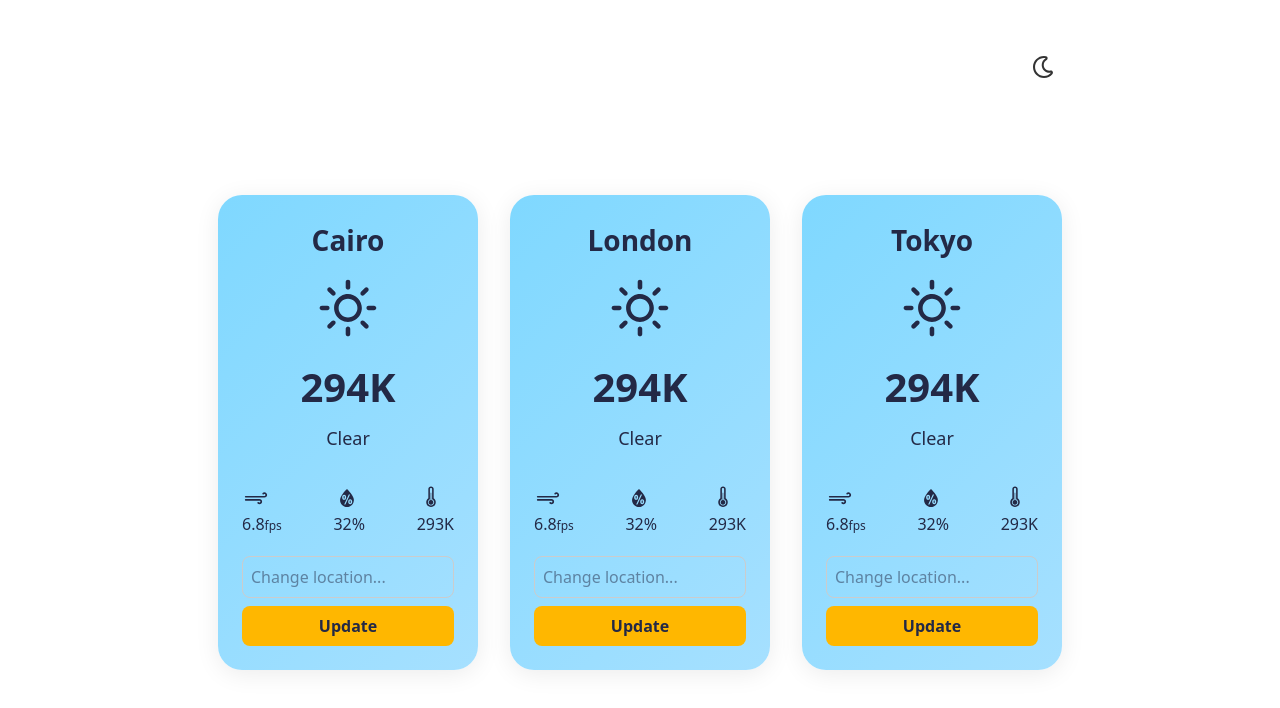
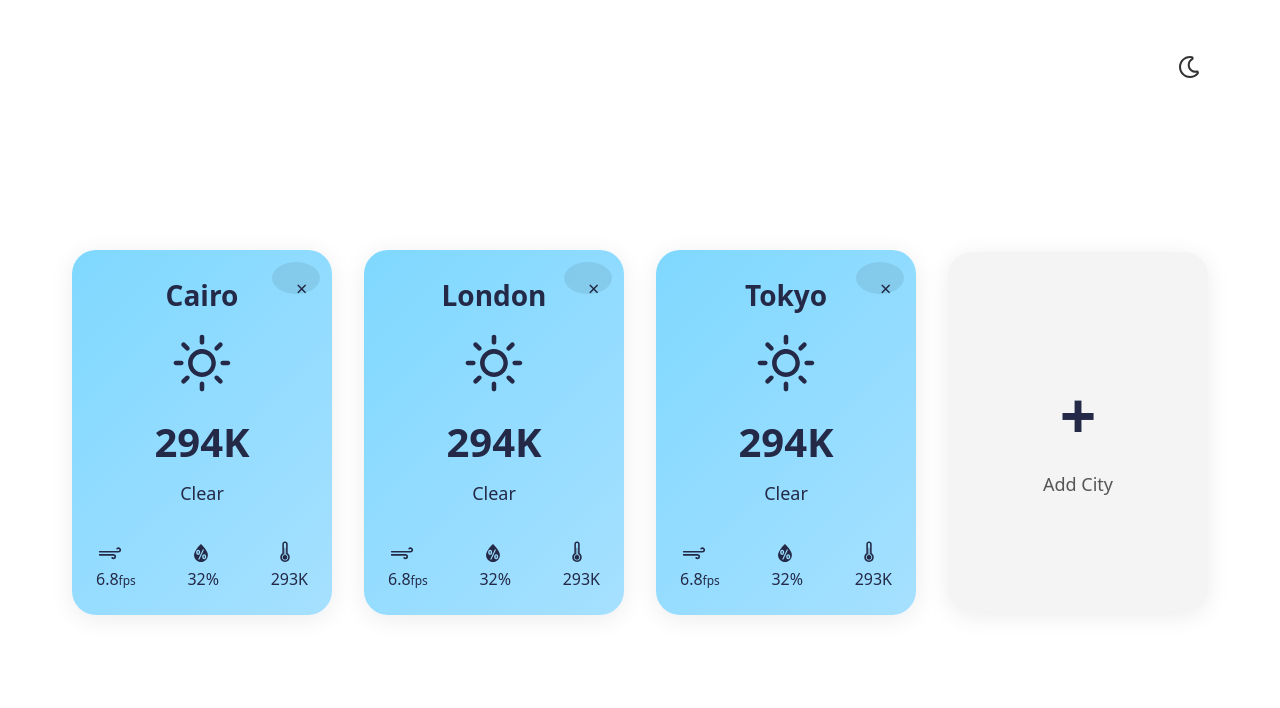
Before and after one commit to wathsala-vishwajith/ahasa, a React (Vite) app: page / in a window 1280 px wide. Shown: the top 708 px of the page. Built offline with nearby package versions, Linux system fonts and the light colour scheme.

Commit message:
wip add location

```diff
--- a/src/App.tsx
+++ b/src/App.tsx
@@ -1,18 +1,32 @@
 import './App.css'
 import DarkModeToggle from './components/DarkModeToggle/DarkModeToggle';
 import WeatherCard from './components/WeatherCard';
+import AddWeatherCard from './components/AddWeatherCard';
+import React from 'react';
 
 function App() {
+  const [cards, setCards] = React.useState([
+    { id: 'cairo', location: 'Cairo' },
+    { id: 'london', location: 'London' },
+    { id: 'tokyo', location: 'Tokyo' },
+  ]);
 
+  const handleAddCard = (city: string, locationKey?: string, condition?: any) => {
+    const id = (locationKey || city.toLowerCase().replace(/\s+/g, '-'));
+    if (!cards.some(card => card.id === id)) {
+      setCards([...cards, { id, location: city, locationKey, condition }]);
+    }
+  };
 
   return (
     <div style={{ position: 'relative', minHeight: '100vh', display: 'flex', flexWrap: 'wrap', justifyContent: 'center', alignItems: 'center' }}>
       <div style={{ position: 'absolute', top: 16, right: 16 }}>
         <DarkModeToggle />
       </div>
-      <WeatherCard id="cairo" initialLocation="Cairo" />
-      <WeatherCard id="london" initialLocation="London" />
-      <WeatherCard id="tokyo" initialLocation="Tokyo" />
+      {cards.map(card => (
+        <WeatherCard key={card.id} id={card.id} initialLocation={card.location} onRemove={id => setCards(cards.filter(c => c.id !== id))} />
+      ))}
+      <AddWeatherCard onAdd={handleAddCard} />
     </div>
   )
 }
--- /dev/null
+++ b/src/components/AddWeatherCard.tsx
@@ -0,0 +1,154 @@
+import React, { useState } from 'react';
+import type { AccuWeatherLocation } from '../services/accuweather';
+import { fetchLocationAutocomplete, fetchCurrentCondition } from '../services/accuweather';
+
+interface AddWeatherCardProps {
+  onAdd: (city: string, locationKey?: string, condition?: any) => void;
+}
+
+const AddWeatherCard: React.FC<AddWeatherCardProps> = ({ onAdd }) => {
+  const [input, setInput] = useState('');
+  const [showInput, setShowInput] = useState(false);
+  const [suggestions, setSuggestions] = useState<AccuWeatherLocation[]>([]);
+  const [loading, setLoading] = useState(false);
+  const [error, setError] = useState<string | null>(null);
+
+  const handleInput = async (e: React.ChangeEvent<HTMLInputElement>) => {
+    setInput(e.target.value);
+    if (e.target.value.length > 1) {
+      setLoading(true);
+      setError(null);
+      try {
+        const results = await fetchLocationAutocomplete(e.target.value);
+        setSuggestions(results);
+      } catch (err) {
+        setError('Failed to fetch suggestions');
+      } finally {
+        setLoading(false);
+      }
+    } else {
+      setSuggestions([]);
+    }
+  };
+
+  const handleSelect = async (loc: AccuWeatherLocation) => {
+    setInput(loc.LocalizedName);
+    setSuggestions([]);
+    setShowInput(false);
+    setLoading(true);
+    try {
+      const condition = await fetchCurrentCondition(loc.Key);
+      onAdd(loc.LocalizedName, loc.Key, condition);
+    } catch (err) {
+      setError('Failed to fetch weather');
+    } finally {
+      setLoading(false);
+    }
+  };
+
+  const handleAdd = (e: React.FormEvent) => {
+    e.preventDefault();
+    if (input.trim()) {
+      onAdd(input.trim());
+      setInput('');
+      setShowInput(false);
+    }
+  };
+
+  return (
+    <div
+      style={{
+        width: 260,
+        borderRadius: 24,
+        padding: 24,
+        background: 'rgba(200,200,200,0.2)',
+        color: '#232946',
+        boxShadow: '0 4px 24px rgba(0,0,0,0.08)',
+        margin: 16,
+        display: 'flex',
+        flexDirection: 'column',
+        alignItems: 'center',
+        justifyContent: 'center',
+        minHeight: 360,
+        cursor: 'pointer',
+        transition: 'background 0.2s',
+        position: 'relative',
+      }}
+      onClick={() => setShowInput(true)}
+    >
+      {!showInput ? (
+        <>
+          <div style={{ fontSize: 64, fontWeight: 700, marginBottom: 8 }}>+</div>
+          <div style={{ fontSize: 18, color: '#555' }}>Add City</div>
+        </>
+      ) : (
+        <form onSubmit={handleAdd} style={{ width: '100%', position: 'relative' }} autoComplete="off">
+          <input
+            type="text"
+            placeholder="Enter city name..."
+            value={input}
+            onChange={handleInput}
+            autoFocus
+            style={{
+              width: '100%',
+              padding: 8,
+              borderRadius: 8,
+              border: '1px solid #ccc',
+              fontSize: 16,
+              marginBottom: 8,
+            }}
+          />
+          {loading && <div style={{ fontSize: 14, color: '#888' }}>Loading...</div>}
+          {error && <div style={{ fontSize: 14, color: 'red' }}>{error}</div>}
+          {suggestions.length > 0 && (
+            <ul style={{
+              listStyle: 'none',
+              margin: 0,
+              padding: 0,
+              position: 'absolute',
+              top: 44,
+              left: 0,
+              right: 0,
+              background: '#fff',
+              border: '1px solid #ccc',
+              borderRadius: 8,
+              zIndex: 10,
+              maxHeight: 180,
+              overflowY: 'auto',
+              color: '#232946',
+            }}>
+              {suggestions.map(s => (
+                <li
+                  key={s.Key}
+                  style={{ padding: 8, cursor: 'pointer', borderBottom: '1px solid #eee' }}
+                  onClick={e => { e.stopPropagation(); handleSelect(s); }}
+                >
+                  {s.LocalizedName}, {s.AdministrativeArea.LocalizedName}, {s.Country.LocalizedName}
+                </li>
+              ))}
+            </ul>
+          )}
+          <button
+            type="submit"
+            style={{
+              width: '100%',
+              padding: 8,
+              borderRadius: 8,
+              border: 'none',
+              background: '#ffb700',
+              color: '#232946',
+              fontWeight: 700,
+              fontSize: 16,
+              cursor: 'pointer',
+              marginTop: 8,
+            }}
+          >
+            Add
+          </button>
+        </form>
+      )}
+    </div>
+  );
+};
+
+export default AddWeatherCard;
--- a/src/components/WeatherCard.tsx
+++ b/src/components/WeatherCard.tsx
@@ -32,6 +32,7 @@ const getCardBackground = (isDay: boolean) => {
 export interface WeatherCardProps {
   id: string;
   initialLocation?: string;
+  onRemove?: (id: string) => void;
 }
 
 interface WeatherData {
@@ -54,7 +55,7 @@ const defaultData: WeatherData = {
   isDay: true,
 };
 
-const WeatherCard: React.FC<WeatherCardProps> = ({ id, initialLocation }) => {
+const WeatherCard: React.FC<WeatherCardProps> = ({ id, initialLocation, onRemove }) => {
   const [data, setData] = useState<WeatherData>(() => {
     const saved = localStorage.getItem('weathercard-' + id);
     return saved ? JSON.parse(saved) : { ...defaultData, location: initialLocation || defaultData.location };
@@ -95,8 +96,31 @@ const WeatherCard: React.FC<WeatherCardProps> = ({ id, initialLocation }) => {
         display: 'flex',
         flexDirection: 'column',
         alignItems: 'center',
+        position: 'relative',
       }}
     >
+      {onRemove && (
+        <button
+          onClick={() => onRemove(id)}
+          style={{
+            position: 'absolute',
+            top: 12,
+            right: 12,
+            background: 'rgba(0,0,0,0.08)',
+            border: 'none',
+            borderRadius: '50%',
+            width: 32,
+            height: 32,
+            fontSize: 20,
+            cursor: 'pointer',
+            color: data.isDay ? '#232946' : '#fff',
+            zIndex: 1,
+          }}
+          aria-label="Remove card"
+        >
+          ×
+        </button>
+      )}
       <div style={{ fontWeight: 700, fontSize: 28, marginBottom: 8 }}>{data.location}</div>
       <div>{getWeatherIcon(data.weather, data.isDay)}</div>
       <div style={{ fontSize: 40, fontWeight: 700, margin: '8px 0' }}>{data.temp}K</div>
@@ -115,44 +139,6 @@ const WeatherCard: React.FC<WeatherCardProps> = ({ id, initialLocation }) => {
           <div style={{ fontSize: 16 }}>{data.feelsLike}K</div>
         </div>
       </div>
-      <form
-        onSubmit={e => {
-          e.preventDefault();
-          if (locationInput.trim()) fetchWeather(locationInput.trim());
-        }}
-        style={{ marginTop: 20, width: '100%' }}
-      >
-        <input
-          type="text"
-          placeholder="Change location..."
-          value={locationInput}
-          onChange={e => setLocationInput(e.target.value)}
-          style={{
-            width: '100%',
-            padding: 8,
-            borderRadius: 8,
-            border: '1px solid #ccc',
-            fontSize: 16,
-            marginBottom: 8,
-          }}
-        />
-        <button
-          type="submit"
-          style={{
-            width: '100%',
-            padding: 8,
-            borderRadius: 8,
-            border: 'none',
-            background: data.isDay ? '#ffb700' : '#232946',
-            color: data.isDay ? '#232946' : '#fff',
-            fontWeight: 700,
-            fontSize: 16,
-            cursor: 'pointer',
-          }}
-        >
-          Update
-        </button>
-      </form>
     </div>
   );
 };
--- /dev/null
+++ b/src/services/accuweather.ts
@@ -0,0 +1,46 @@
+import { getAccuWeatherApiKey } from './env';
+
+export interface AccuWeatherLocation {
+  Key: string;
+  LocalizedName: string;
+  Country: { ID: string; LocalizedName: string };
+  AdministrativeArea: { ID: string; LocalizedName: string };
+}
+
+export interface AccuWeatherCurrentCondition {
+  LocalObservationDateTime: string;
+  WeatherText: string;
+  WeatherIcon: number;
+  IsDayTime: boolean;
+  Temperature: {
+    Metric: { Value: number; Unit: string };
+    Imperial: { Value: number; Unit: string };
+  };
+  RealFeelTemperature: {
+    Metric: { Value: number; Unit: string };
+    Imperial: { Value: number; Unit: string };
+  };
+  RelativeHumidity: number;
+  Wind: {
+    Speed: { Metric: { Value: number; Unit: string } };
+  };
+}
+
+const BASE_URL = 'https://dataservice.accuweather.com';
+
+export async function fetchLocationAutocomplete(query: string): Promise<AccuWeatherLocation[]> {
+  const apiKey = getAccuWeatherApiKey();
+  const url = `${BASE_URL}/locations/v1/cities/autocomplete?apikey=${apiKey}&q=${encodeURIComponent(query)}`;
+  const res = await fetch(url);
+  if (!res.ok) throw new Error('Failed to fetch autocomplete');
+  return res.json();
+}
+
+export async function fetchCurrentCondition(locationKey: string): Promise<AccuWeatherCurrentCondition | null> {
+  const apiKey = getAccuWeatherApiKey();
+  const url = `${BASE_URL}/currentconditions/v1/${locationKey}?apikey=${apiKey}`;
+  const res = await fetch(url);
+  if (!res.ok) throw new Error('Failed to fetch current condition');
+  const data = await res.json();
+  return data[0] || null;
+}
```
